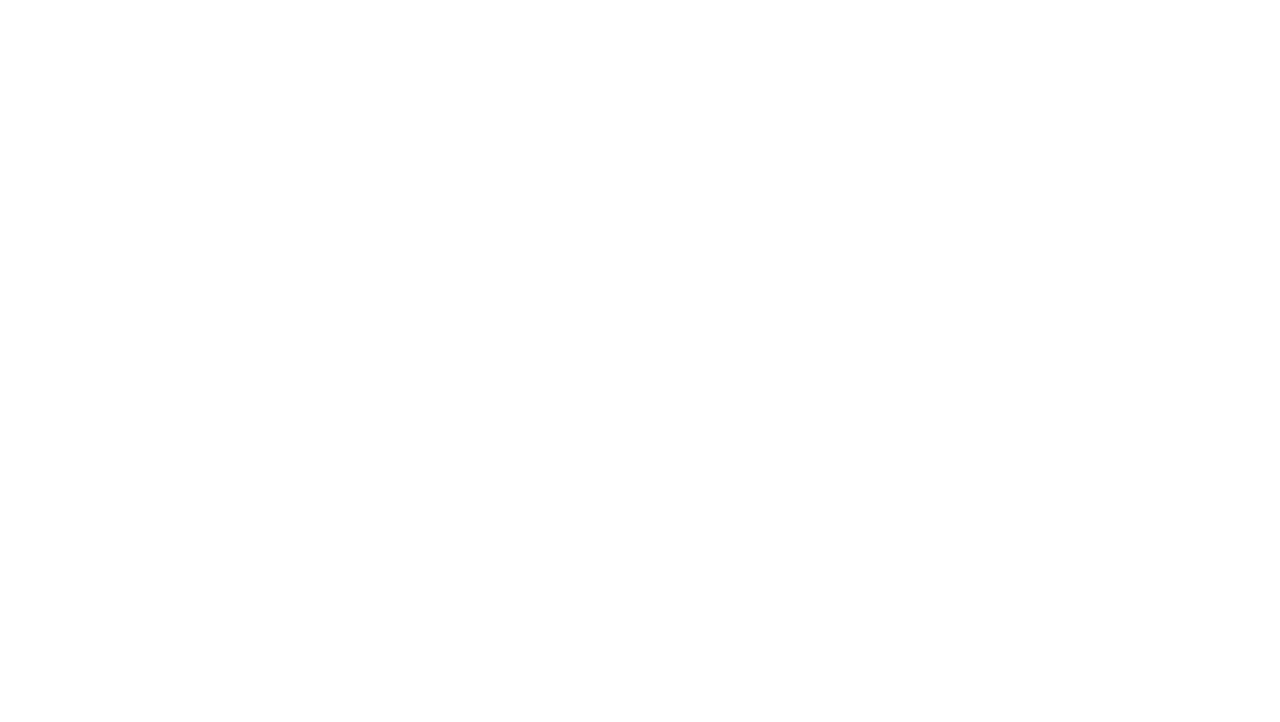
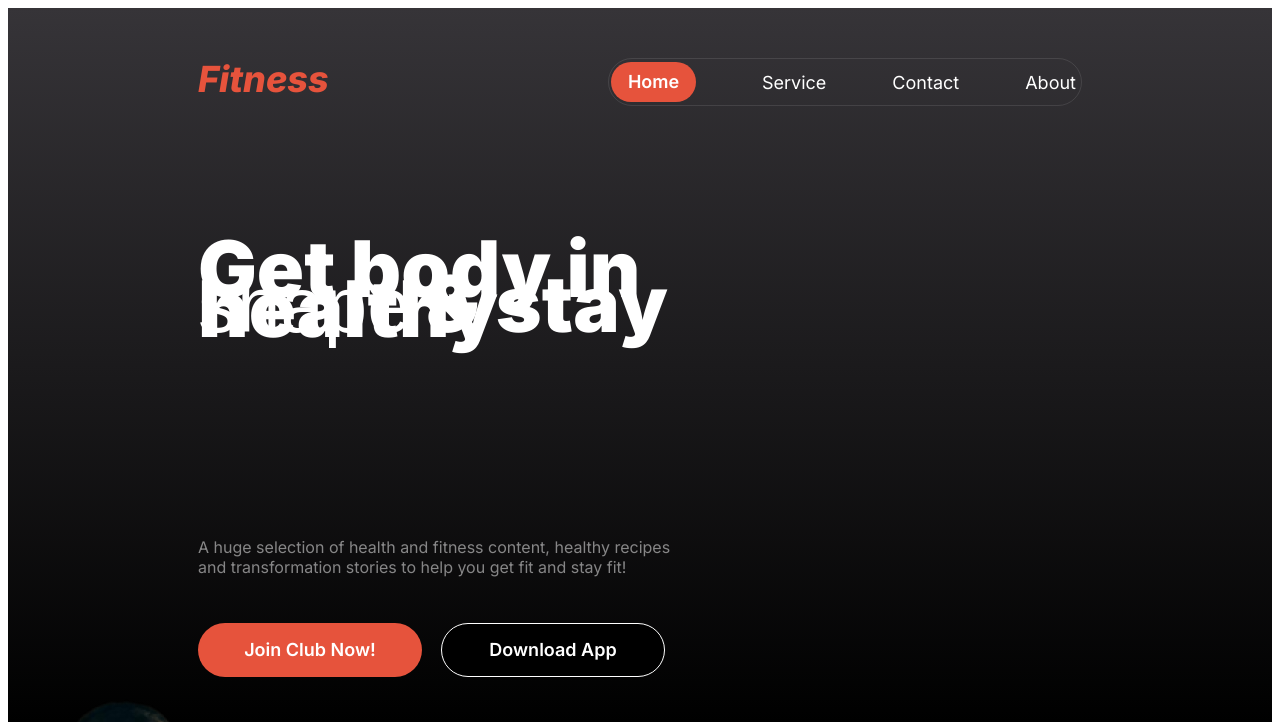
Before and after one commit to A-Roni35/my-second-assignment, a plain HTML site: page index.html in a window 1280 px wide. Shown: the top 722 px of the page. Drawn offline with Linux system fonts and the light colour scheme; a web font is replaced by a local one.

Commit message:
third commit

```diff
--- /dev/null
+++ b/Styles/style.css
@@ -0,0 +1,112 @@
+.head {
+    height: 715px;
+    width: 100%;
+    background: linear-gradient(0deg, rgb(0, 0, 0), rgba(54, 52, 56) 100%);
+
+}
+
+.head-bar {
+    display: flex;
+    padding: 50px 190px;
+    justify-content: space-between;
+}
+
+.fit {
+    color: rgb(230, 83, 60);
+    font-family: "Inter", serif;
+    font-size: 36px;
+    font-weight: 800;
+    line-height: 120%;
+    letter-spacing: 0%;
+    text-align: left;
+}
+
+.button-section {
+    display: flex;
+    height: 46px;
+    width: 465px;
+    justify-content: space-between;
+    align-items: center;
+    border: 1px solid rgba(255, 255, 255, 0.1);
+    border-radius: 39px;
+    flex-direction: row;
+    padding: 0px 5px 0px 2.5px;
+}
+
+
+.button,
+.join,
+.download {
+    border-radius: 46px;
+    background: rgb(230, 83, 60);
+    height: 40px;
+    width: 85px;
+    color: rgb(255, 255, 255);
+    font-family: Inter;
+    font-size: 18px;
+    font-weight: 600;
+    line-height: 22px;
+    border-style: hidden;
+}
+
+.about {
+    color: rgb(255, 255, 255);
+    font-family: Inter;
+    font-size: 18px;
+    font-weight: 400;
+    text-decoration: none;
+
+}
+
+.body {
+    width: 520px;
+    height: 282px;
+    color: rgb(255, 255, 255);
+    font-family: Inter;
+    font-size: 78px;
+    font-weight: 900;
+    margin-left: 190px;
+}
+
+.shape {
+    font-family: 'Miama', sans-serif;
+    font-weight: 400;
+    font-size: 78px;
+}
+
+.position {
+    position: relative;
+    top: -60px;
+}
+
+.healthy {
+    position: relative;
+    top: -150px;
+}
+
+.body-text {
+    color: rgba(255, 255, 255, 0.5);
+    font-family: Inter;
+    font-size: 16px;
+    font-weight: 400;
+    margin-left: 190px;
+    margin-top: -30px;
+}
+
+.join {
+    width: 224px;
+    height: 54px;
+    margin-left: 190px;
+    margin-top: 30px;
+}
+
+.download {
+    width: 224px;
+    height: 54px;
+    border: 1px solid rgb(255, 255, 255);
+    background:black;
+    margin-left: 15px;
+    margin-top: 30px;
+}
+
+@media screen {}
--- a/index.html
+++ b/index.html
@@ -1,11 +1,58 @@
 <!DOCTYPE html>
 <html lang="en">
+
 <head>
     <meta charset="UTF-8">
     <meta name="viewport" content="width=device-width, initial-scale=1.0">
-    <title>Document</title>
+    <title>YOUR GYMNASIUM</title>
+    <link href="https://fonts.cdnfonts.com/css/miama?styles=170364" rel="stylesheet">
+
+    <link rel="preconnect" href="https://fonts.googleapis.com">
+    <link rel="preconnect" href="https://fonts.gstatic.com" crossorigin>
+    <link
+        href="https://fonts.googleapis.com/css2?family=Inter:ital,opsz,wght@0,14..32,100..900;1,14..32,100..900&display=swap"
+        rel="stylesheet">
+
+    <link rel="stylesheet" href="Styles/style.css">
+
 </head>
-<body>
 
+<body class="inter-normal">
+    <header class="head">
+        <div class="head-bar">
+                <i class="fit">Fitness</i>
+            <div class="button-section">
+                <button class="button">Home</button>
+                <a href="" class="about">Service</a>
+                <a href="" class="about">Contact</a>
+                <a href="" class="about">About</a>
+            </div>
+        </div>
+
+        <div>
+            <div>
+                <section>
+                    <h1 class="body">Get body in <span class="position"><span class="shape">shape</span> & stay</span> <span class="healthy">healthy</span></h1>
+                    <p class="body-text">A huge selection of health and fitness content, healthy recipes<br> and transformation stories to help you get fit and stay fit!</p>
+                </section>
+
+                <div>
+                    <button class="join">Join Club Now!</button>
+                    <button class="download">Download App</button>
+                </div>
+            </div>
+
+            <div>
+                <section>
+
+                </section>
+                <img src="images/Images 2.png" alt="">
+            </div>
+
+
+        </div>
+
+    </header>
 </body>
+
 </html>
```
Also changed, not shown: Styles/images/Images 2.png (added), Styles/images/exercise1.jpg (added), Styles/images/exercise2.png (added), Styles/images/exercise3.png (added), Styles/images/exercise5.jpg (added), Styles/images/exercise6.jpg (added), Styles/images/image 2.png (added), Styles/images/image 3.png (added), Styles/images/image 4.png (added), Styles/images/image 5.png (added), Styles/images/run.jpg (added), Styles/images/trainer1.png (added), Styles/images/trainer2.png (added), Styles/images/trainer3.png (added), 2 more files, 2 other files.
